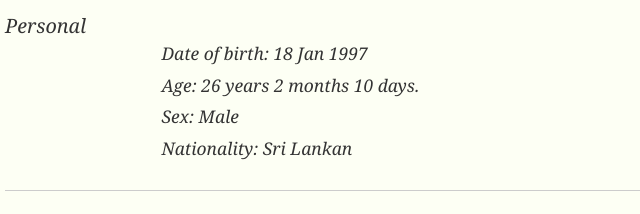
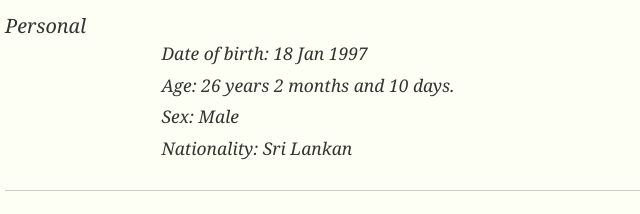
Before and after one commit to anoban/anoban.github.io, a plain HTML site: page index.html in a window 1280 px wide. Shown: the part 534-748 px from the top of the page, 240-880 px from the left. Drawn offline with Linux system fonts and the light colour scheme.

Commit message:
modified:   index.html

```diff
--- a/index.html
+++ b/index.html
@@ -479,7 +479,7 @@
 				days = today.getDate() - 18;
 			}
 
-			document.getElementById("_age").textContent = `Age: ${years} years ${months} months ${days} days.`;
+			document.getElementById("_age").textContent = `Age: ${years} years ${months} months and ${days} days.`;
 		};
 
 		updateAge();
```
